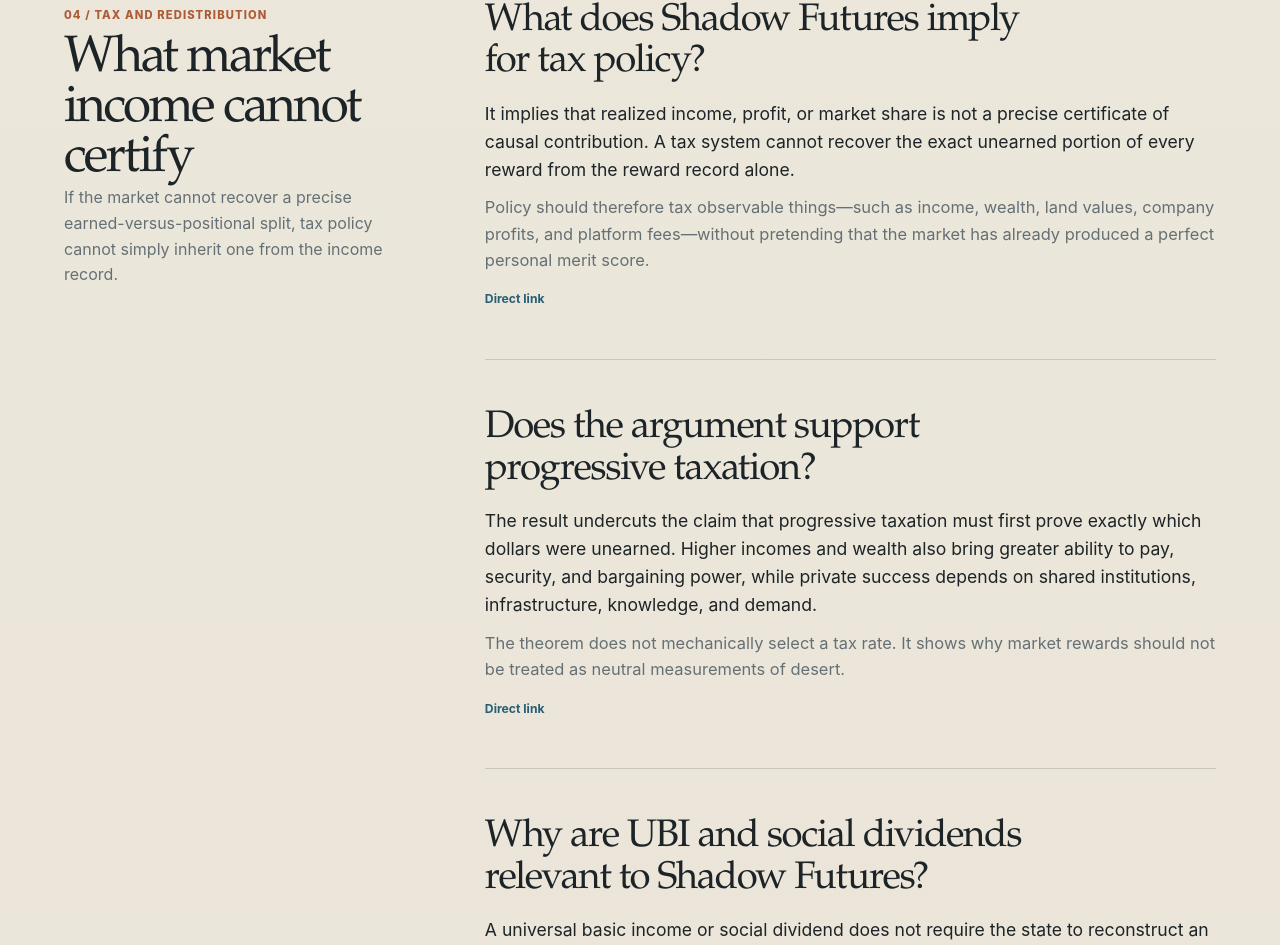
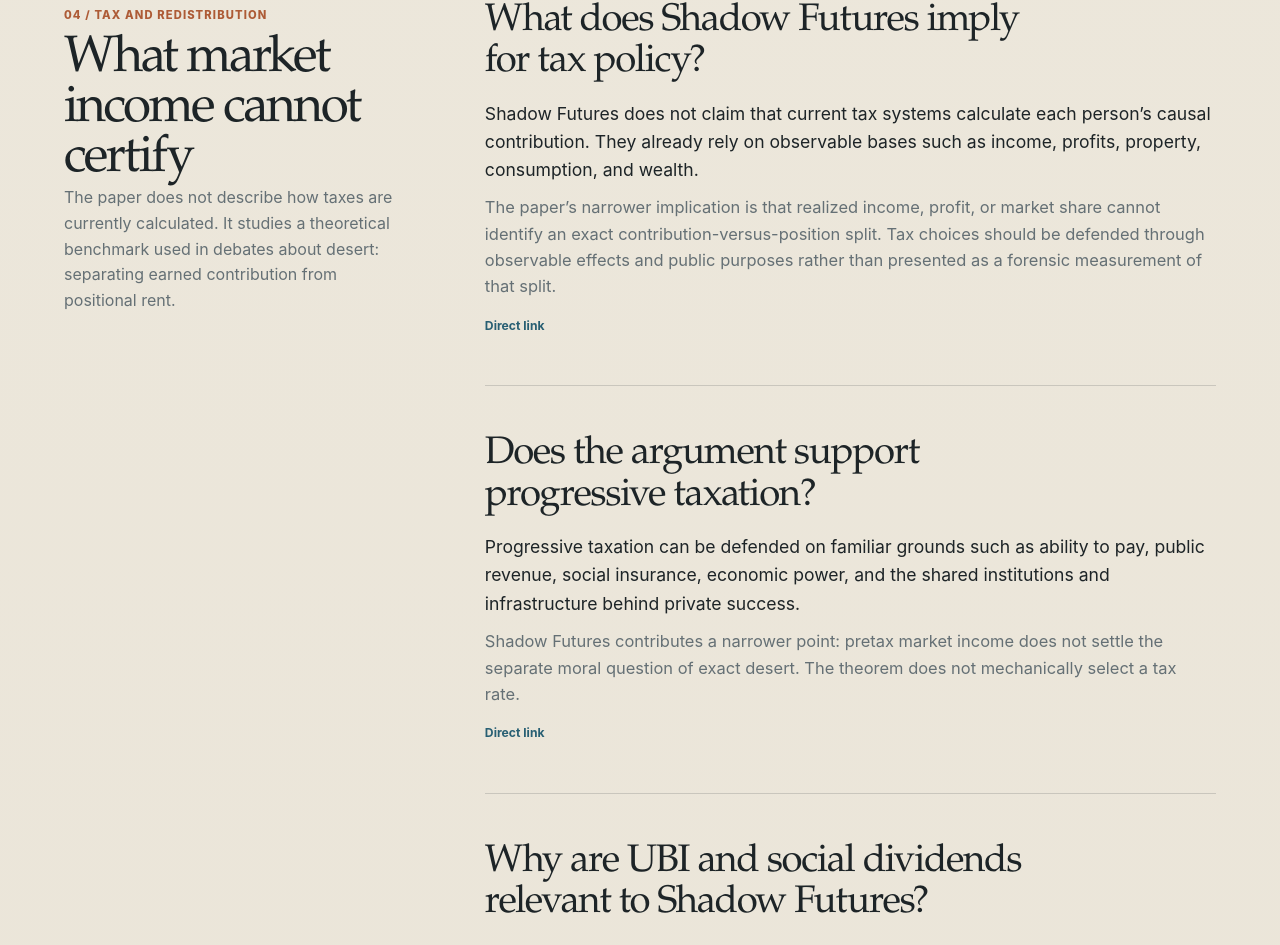
Before and after one commit to SeloSlav/shadow-futures, a Next.js app: page /faq in a window 1280 px wide. Shown: the part 7064-8009 px from the top of the page. Built offline with nearby package versions, Linux system fonts and the light colour scheme; no server answers.

Commit message:
Clarify theoretical limits of income attribution for tax policy

```diff
--- a/app/methodology/page.tsx
+++ b/app/methodology/page.tsx
@@ -224,8 +224,8 @@ export default function MethodologyPage() {
             <div>
               <span>The economic conclusion</span>
               <p>
-                Market rankings cannot carry the moral and political weight placed on them.
-                They do not reveal a clean earned-versus-unearned split.
+                Market rankings cannot by themselves settle moral or political questions about
+                desert. They do not reveal a clean earned-versus-unearned split.
               </p>
             </div>
             <div>
--- a/components/story/creator-story-page.tsx
+++ b/components/story/creator-story-page.tsx
@@ -443,17 +443,18 @@ export function CreatorStoryPage() {
           id="tax-and-ubi"
           number={6}
           eyebrow="Tax, UBI and social insurance"
-          title="The market cannot tell tax policy who “deserved” each dollar"
-          intro="A tax system can see personal income, company profits and wealth. It cannot look at one career or one firm’s market share and calculate the exact amount created by contribution rather than accumulated advantage."
+          title="The income record cannot isolate contribution from position"
+          intro="Existing tax systems use observable bases such as income, profits and wealth; they generally do not calculate the causal contribution behind each dollar. The paper asks a narrower theoretical question: could a tax isolate only the positional part from one market history? Under the theorem’s conditions, it cannot."
         >
           <div className="tax-policy-split">
             <article>
-              <span className="panel__meta">A false promise</span>
-              <h3>“Tax only the part that was not earned.”</h3>
+              <span className="panel__meta">A theoretical benchmark</span>
+              <h3>Could a tax isolate only positional rent?</h3>
               <p>
-                That rule would require us to know exactly how much success came from the
-                person’s work and how much came from getting ahead early. Their earnings alone
-                cannot answer that, so tax policy should not pretend that they can.
+                The paper tests this demanding ideal to establish what the market record can
+                identify. Current tax systems generally do not attempt this calculation. The
+                result limits claims about exact desert; it is not a description of ordinary
+                tax administration.
               </p>
             </article>
             <article>
@@ -473,8 +474,8 @@ export function CreatorStoryPage() {
                 "Higher incomes and wealth confer greater security, bargaining power and ability to pay. Progressive taxation shares the cost of the institutions and infrastructure that make private success possible.",
               ],
               [
-                "Tax the gains we can actually measure",
-                "Income, wealth, land values, company profits and platform fees are observable. Policy can tax them directly instead of inventing a false personal merit score.",
+                "Target observable compounding mechanisms",
+                "Policy can examine monopoly profits, land appreciation, platform fees, network control and other mechanisms that amplify position. That is different from claiming to know the exact contribution behind every dollar.",
               ],
               [
                 "UBI takes survival out of the merit contest",
--- a/lib/paper/faq.ts
+++ b/lib/paper/faq.ts
@@ -158,30 +158,30 @@ export const FAQ_GROUPS: FaqGroup[] = [
     label: "04 / Tax and redistribution",
     title: "What market income cannot certify",
     intro:
-      "If the market cannot recover a precise earned-versus-positional split, tax policy cannot simply inherit one from the income record.",
+      "The paper does not describe how taxes are currently calculated. It studies a theoretical benchmark used in debates about desert: separating earned contribution from positional rent.",
     entries: [
       {
         id: "tax-policy",
         question: "What does Shadow Futures imply for tax policy?",
         answer: [
-          "It implies that realized income, profit, or market share is not a precise certificate of causal contribution. A tax system cannot recover the exact unearned portion of every reward from the reward record alone.",
-          "Policy should therefore tax observable things—such as income, wealth, land values, company profits, and platform fees—without pretending that the market has already produced a perfect personal merit score.",
+          "Shadow Futures does not claim that current tax systems calculate each person’s causal contribution. They already rely on observable bases such as income, profits, property, consumption, and wealth.",
+          "The paper’s narrower implication is that realized income, profit, or market share cannot identify an exact contribution-versus-position split. Tax choices should be defended through observable effects and public purposes rather than presented as a forensic measurement of that split.",
         ],
       },
       {
         id: "progressive-taxation",
         question: "Does the argument support progressive taxation?",
         answer: [
-          "The result undercuts the claim that progressive taxation must first prove exactly which dollars were unearned. Higher incomes and wealth also bring greater ability to pay, security, and bargaining power, while private success depends on shared institutions, infrastructure, knowledge, and demand.",
-          "The theorem does not mechanically select a tax rate. It shows why market rewards should not be treated as neutral measurements of desert.",
+          "Progressive taxation can be defended on familiar grounds such as ability to pay, public revenue, social insurance, economic power, and the shared institutions and infrastructure behind private success.",
+          "Shadow Futures contributes a narrower point: pretax market income does not settle the separate moral question of exact desert. The theorem does not mechanically select a tax rate.",
         ],
       },
       {
         id: "ubi-social-dividend",
         question: "Why are UBI and social dividends relevant to Shadow Futures?",
         answer: [
-          "A universal basic income or social dividend does not require the state to reconstruct an impossible ranking of who deserved each dollar. It provides a floor or shares common gains without repeating the market’s attribution problem on the transfer side.",
-          "A social dividend also recognizes that technology, public research, infrastructure, institutions, and accumulated knowledge are collective inheritances that contribute to private returns.",
+          "A universal basic income or social dividend is attribution-invariant: eligibility and payment do not depend on estimating each recipient’s exact causal contribution to market rewards.",
+          "That makes these policies conceptually compatible with contribution uncertainty. They can provide a floor or share common gains without requiring the missing earned-versus-positional calculation.",
         ],
       },
     ],
```
